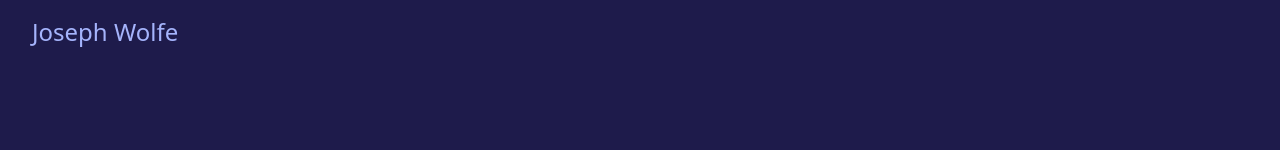
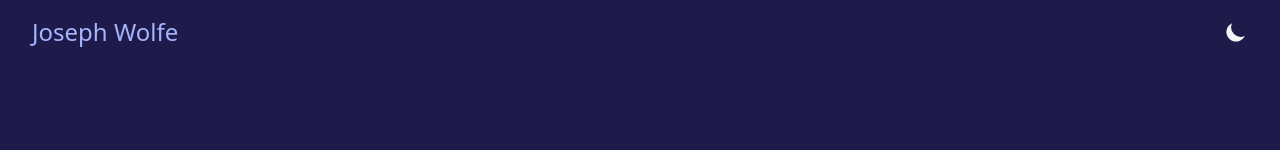
Before and after one commit to CharmedSatyr/personal-website, a Next.js app: page / in a window 1280 px wide. Shown: the top 150 px of the page. Built offline with nearby package versions, Linux system fonts and the light colour scheme.

Commit message:
Finish Theme button

```diff
--- a/components/Header.tsx
+++ b/components/Header.tsx
@@ -35,9 +35,10 @@ const Header = () => {
 				{siteMetadata.headerTitle}
 			</Link>
 
-			{/* <ThemeSwitch /> */}
-
-			<NavLinks />
+			<div className="flex space-x-4">
+				<NavLinks />
+				<ThemeSwitch />
+			</div>
 		</header>
 	);
 };
--- a/components/ThemeSwitch.tsx
+++ b/components/ThemeSwitch.tsx
@@ -27,29 +27,18 @@ const Moon = () => (
 		<path d="M17.293 13.293A8 8 0 016.707 2.707a8.001 8.001 0 1010.586 10.586z" />
 	</svg>
 );
-let count = 0;
+
 const ThemeSwitch = () => {
 	const [mounted, setMounted] = useState(false);
-	//const { theme, setTheme, resolvedTheme } = useTheme();
+	const { theme, setTheme } = useTheme();
 
-	// When mounted on client, now we can show the UI
 	useEffect(() => setMounted(true), []);
 
-	//const Component = () => (resolvedTheme === "dark" ? <Moon /> : <Sun />);
+	const Component = () => (theme === "dark" ? <Moon /> : <Sun />);
 
 	return mounted ? (
-		<button
-			type="button"
-			style={{ border: "1px solid red" }}
-			className="p-1"
-			onClick={() => {
-				count++;
-				console.log("hi. click.", count);
-				//setTheme(resolvedTheme === "dark" ? "light" : "dark")
-			}}
-		>
-			text
-			{/* <Component /> */}
+		<button type="button" onClick={() => setTheme(theme === "dark" ? "light" : "dark")}>
+			<Component />
 		</button>
 	) : null;
 };
```
